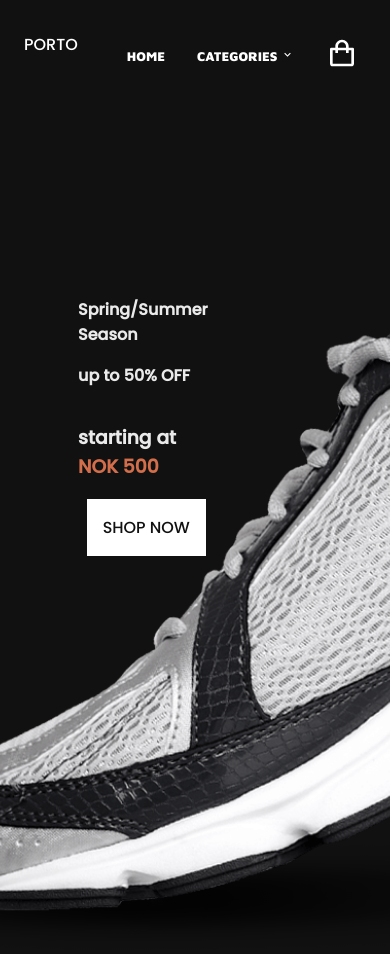
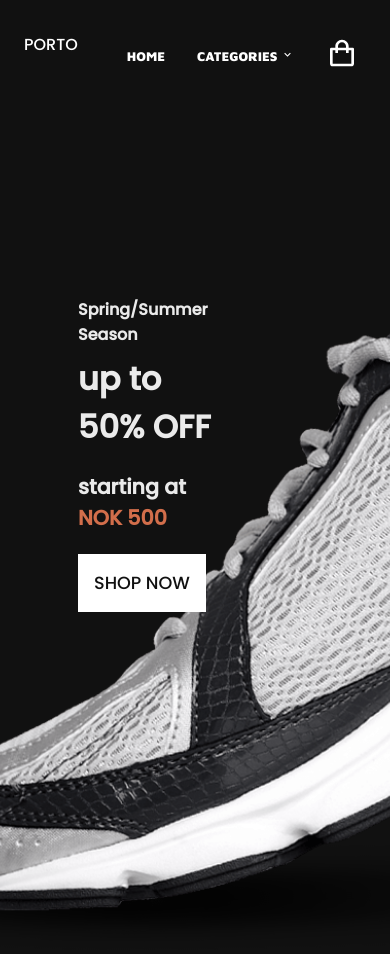
Before and after one commit to FabrizioOnorio/e-commerce-frontend, a React (Create React App) app: page / in a window 390 px wide. Shown: the top 954 px of the page. Built offline with nearby package versions, Linux system fonts and the light colour scheme; no server answers.

Commit message:
fixing home-page text

```diff
--- a/src/styles/homepage.css
+++ b/src/styles/homepage.css
@@ -29,7 +29,7 @@
 }
 
 .homepage--text h1 {
-	font-size: 3.8em;
+	font-size: 3.8rem;
 	margin: 0 auto;
 }
 
@@ -54,28 +54,28 @@
 
 	.homepage--text h2 {
 		overflow-wrap: break-word;
-		font-size: medium;
-		margin-bottom: 1rem;
+		font-size: 1rem;
+		margin-bottom: 0.5rem;
 	}
 
 	.homepage--text h1 {
 		overflow-wrap: break-word;
-		font-size: medium;
-		margin-bottom: 1rem;
+		font-size: 2rem;
 	}
 
 	.homepage--text--sales {
 		display: flex;
 		flex-direction: column;
-		font-size: medium;
+		font-size: 1.1rem;
 	}
 
 	.homepage--text h1 {
-		font-size: medium;
+		font-size: 2rem;
 	}
 
-	.homepage--shop--button {
+	a.homepage--shop--button {
 		align-content: left;
 		padding: 1rem;
+    margin-left: 0;
 	}
 }
```
